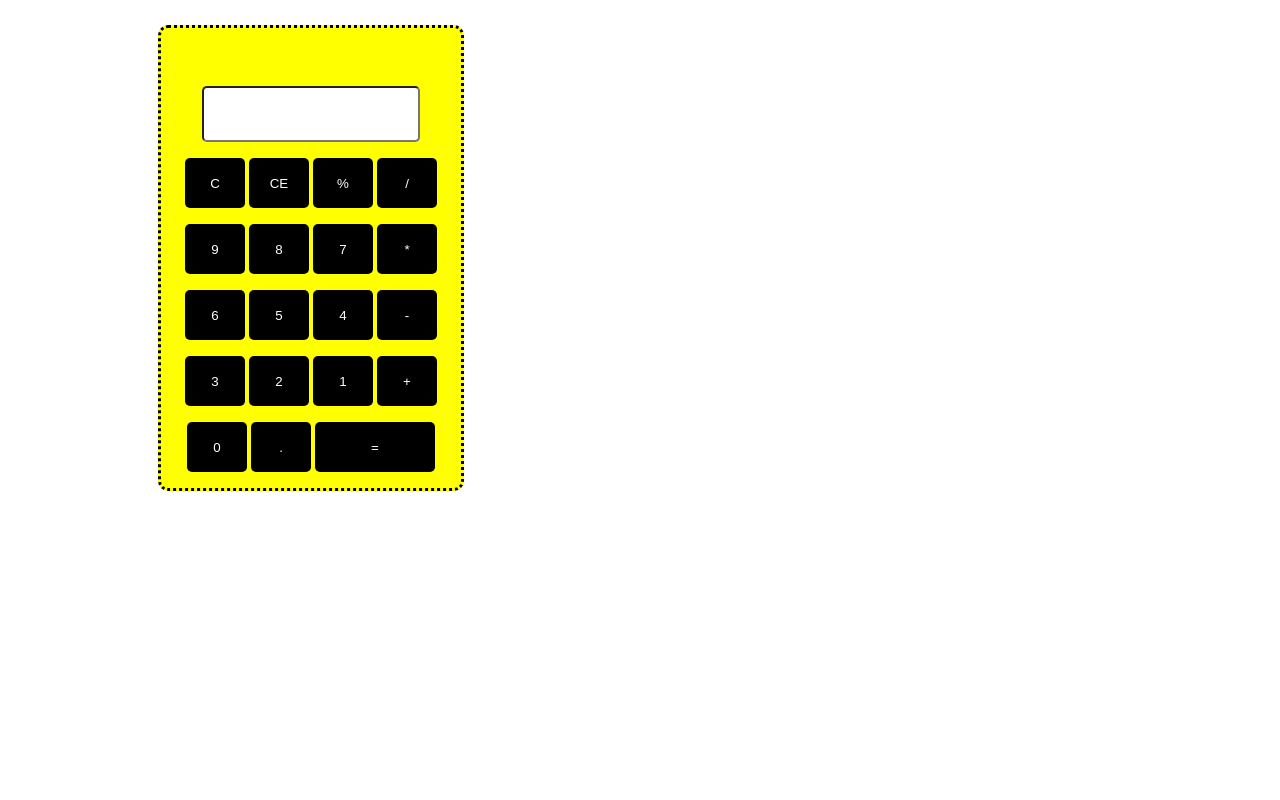
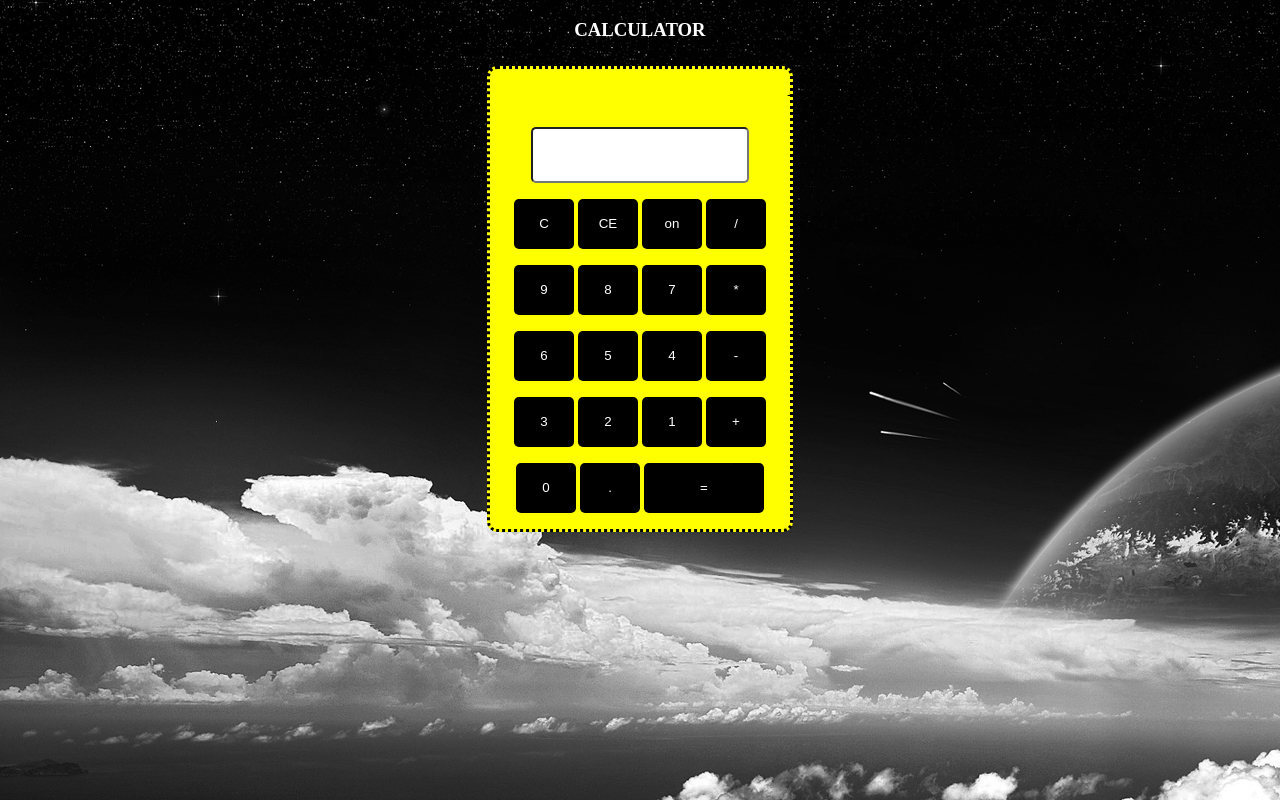
Before and after one commit to kaylayshi/asterisk, a plain HTML site: page index.html in a window 1280 px wide. Drawn offline with Linux system fonts and the light colour scheme.

Commit message:
placed a background-image and margin

```diff
--- a/css/index.css
+++ b/css/index.css
@@ -1,8 +1,16 @@
+#creator {
 
+	background-image: url(back-image.jpg);
+}
+
+h3 {
+	color:white;
+	text-align:center;
+}
 .container
 {
-	margin:150px;
-	text-align: center;
+	margin:150px auto;
+	text-align:center;
 	border-style: dotted;
 	border-color: black;
 	border-radius: 10px;
--- a/index.html
+++ b/index.html
@@ -5,7 +5,8 @@
 <link rel="stylesheet" href="css/index.css" type="text/css">
 <script type="text/javascript" src="js/index.js"></script>
 </head>
-<body>
+<body style="background-image:url(back-image.jpg)">
+<h3>CALCULATOR</h3>
 <div class="container">
 <marquee class="shakara">Made by Kayce!</marquee>
 <div class="display"><input type="text" size="36" id="display" readonly ></div>
@@ -13,7 +14,7 @@
 <p>
 <input type="button" class="button" value="C" onclick="display.value=''">
 <input type="button" class="button" value="CE" onclick='CE("")'>
-<input type="button" class="button" value="%" onclick='math("%")'>
+<input type="button" class="button" value="on" onclick='math("%")'>
 <input type="button" class="button" value="/" onclick='math("/")'>
 </p>
 
```
Also changed, not shown: back-image.jpg (added).
